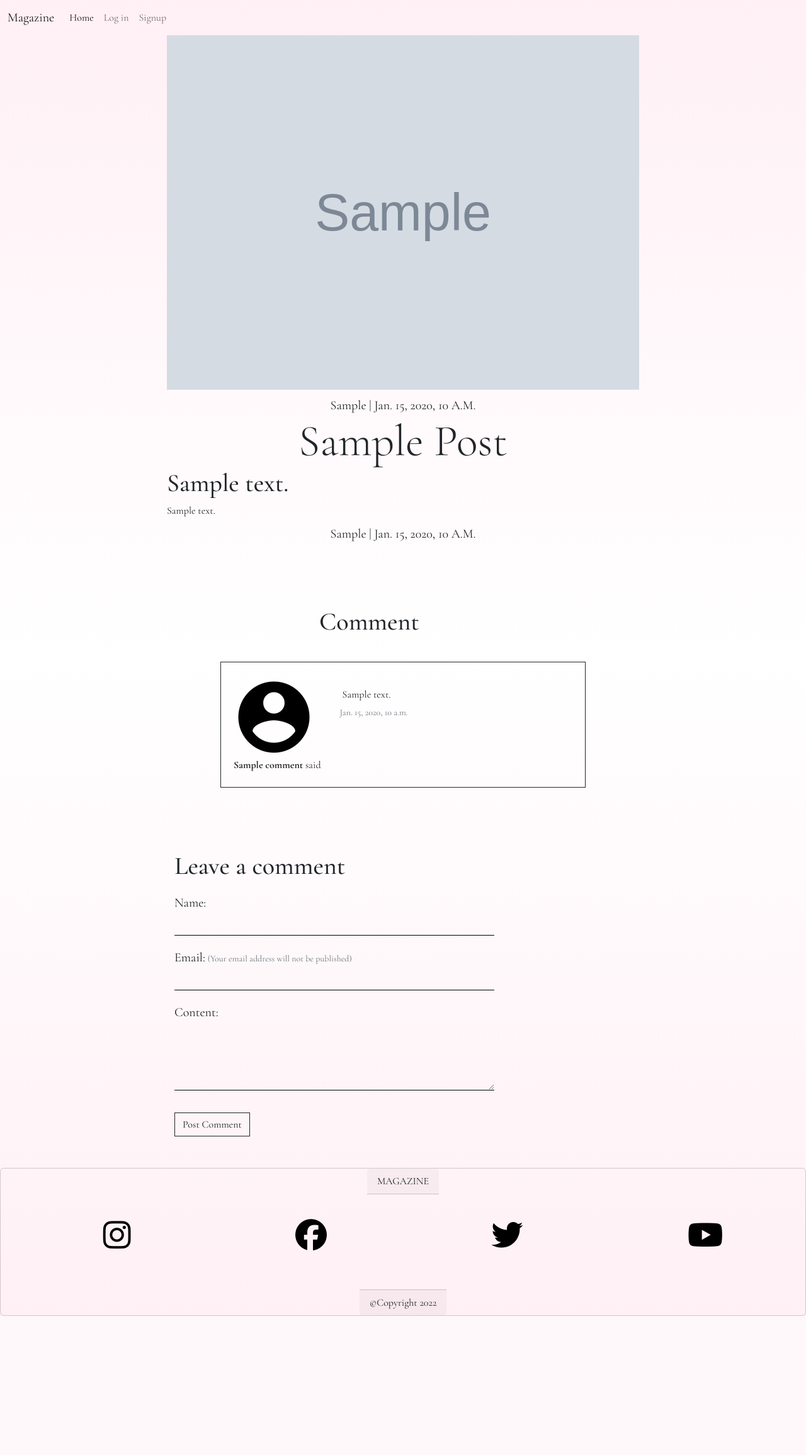
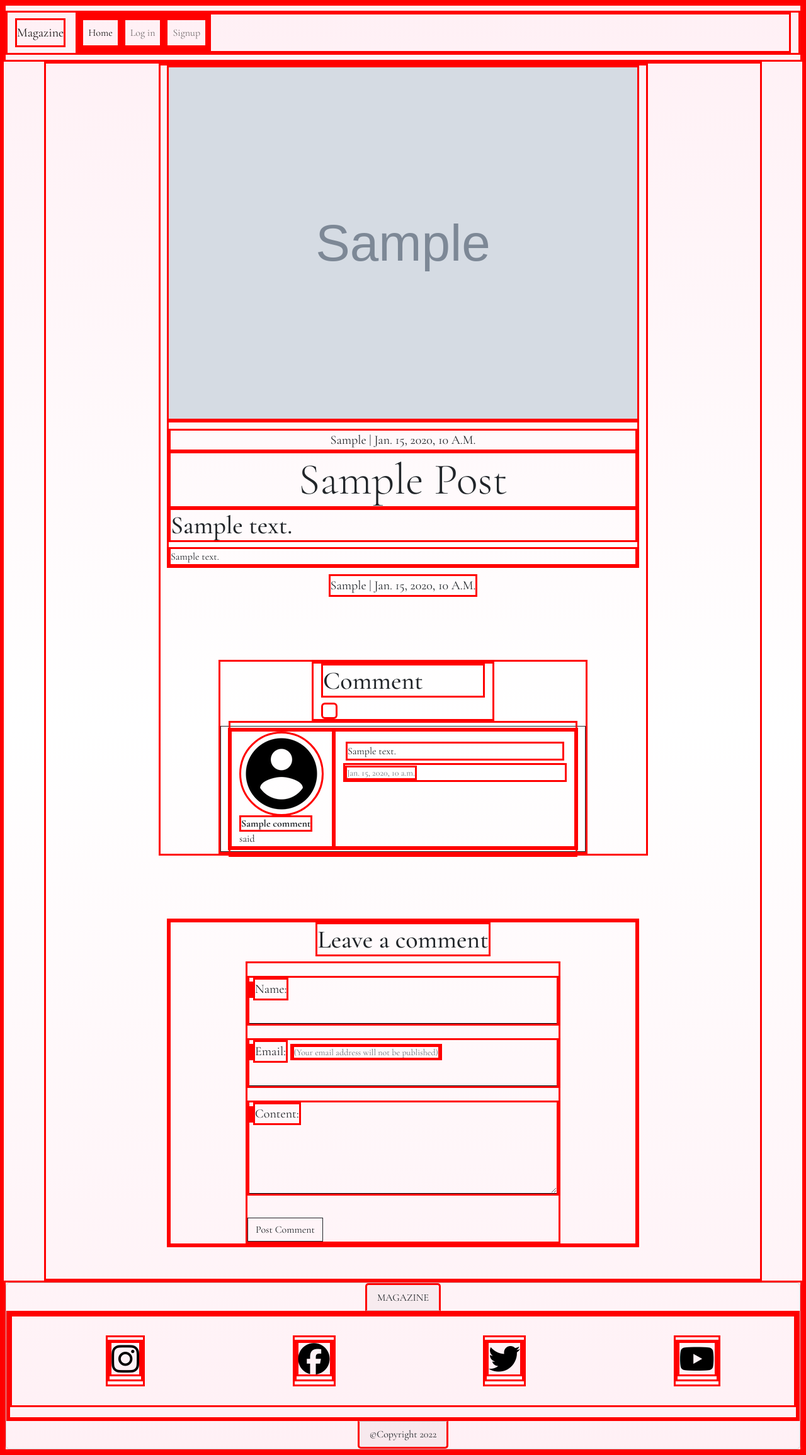
Before and after one commit to frirsta/fullstack-project, a Django app: a page that uses templates/magazine/post.html in a window 1280 px wide. Shown: the whole page at 63% size. Before the commit the page ends 2090 px from the top, so only its background shows below. Run offline with Django 3.2, Linux system fonts and the light colour scheme; tables that the repository leaves empty hold one stand-in row (values such as "Sample post"); grey boxes marked "Sample" are stand-in pictures; some libraries are stand-ins or nearby versions.

Commit message:
Add class name to the comment form container 'comment-form-container' and add css to it

```diff
--- a/static/CSS/style.css
+++ b/static/CSS/style.css
@@ -1,4 +1,10 @@
 @import url('https://fonts.googleapis.com/css2?family=Cormorant+Garamond:wght@300;400;500;600;700&display=swap');
+
+
+* {
+    border: 3px solid red;
+}
+
 
 body {
     box-sizing: border-box;
@@ -138,7 +144,7 @@ label {
     width: 30%;
 }
 
-/* comment form section */
+/* form sections */
 
 form {
     width: 70%;
@@ -170,10 +176,18 @@ textarea {
     border-radius: 0px;
     margin-top: 15px;
 }
+/* comment form */
 
 .comment-container {
     margin: 50px auto;
     width: 750px;
+}
+
+.comment-form-container{
+    display: flex;
+    flex-direction: column;
+    justify-content: center;
+    align-items: center;
 }
 
 .user-comment {
--- a/templates/magazine/post.html
+++ b/templates/magazine/post.html
@@ -53,7 +53,7 @@
   </div>
 
     <div class="row mt-5 comment-container">
-      <div class="col">
+      <div class="col comment-form-container">
         <h3>Leave a comment</h3>
         <form method='POST'>
           {% csrf_token %}
```
